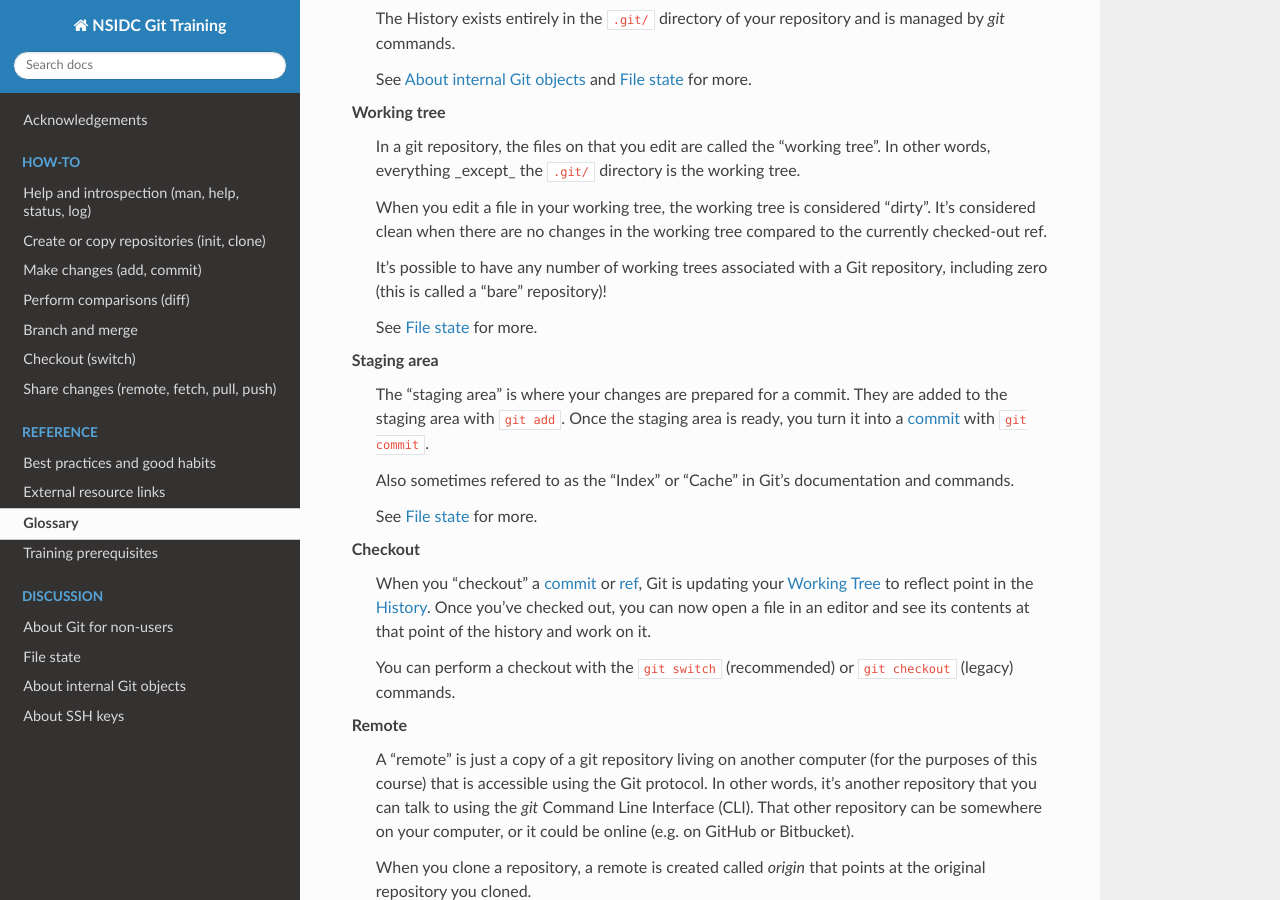
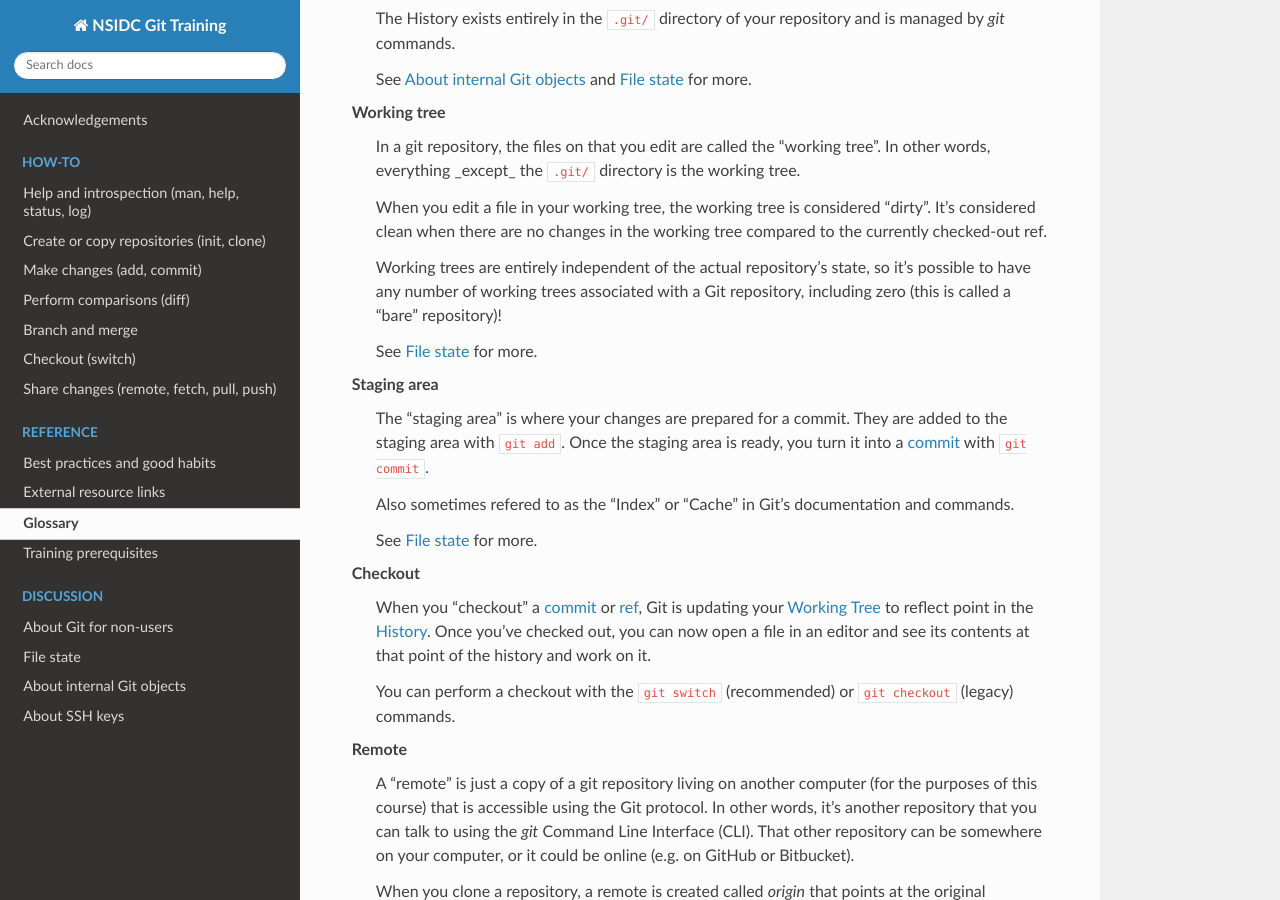
Before and after one commit to nsidc/git-training, a Sphinx documentation site: the page built from doc/reference/glossary.rst, in a window 1280 px wide and 900 px high, scrolled down 2229 px. Built offline with Sphinx 7.4.7 and the Read the Docs theme 2.0.0, drawn with Linux system fonts in a browser that asks for light colours.

Commit message:
Add note that working trees are independent of the history

```diff
--- a/doc/reference/glossary.rst
+++ b/doc/reference/glossary.rst
@@ -136,8 +136,9 @@ version-control terms.
     It's considered clean when there are no changes in the working tree compared to the
     currently checked-out ref.
 
-    It's possible to have any number of working trees associated with a Git
-    repository, including zero (this is called a "bare" repository)!
+    Working trees are entirely independent of the actual repository's state, so it's
+    possible to have any number of working trees associated with a Git repository,
+    including zero (this is called a "bare" repository)!
 
     See :doc:`/discussion/file-state` for more.
 
```
